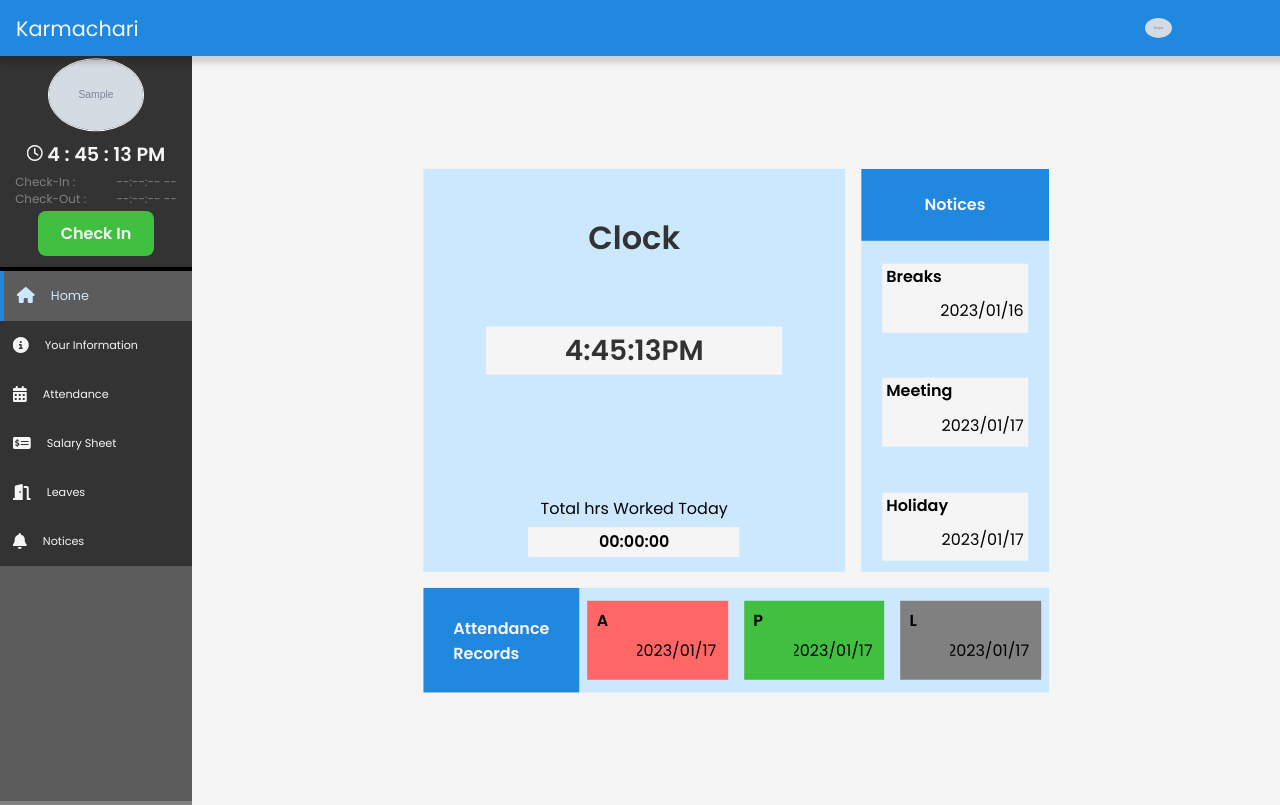
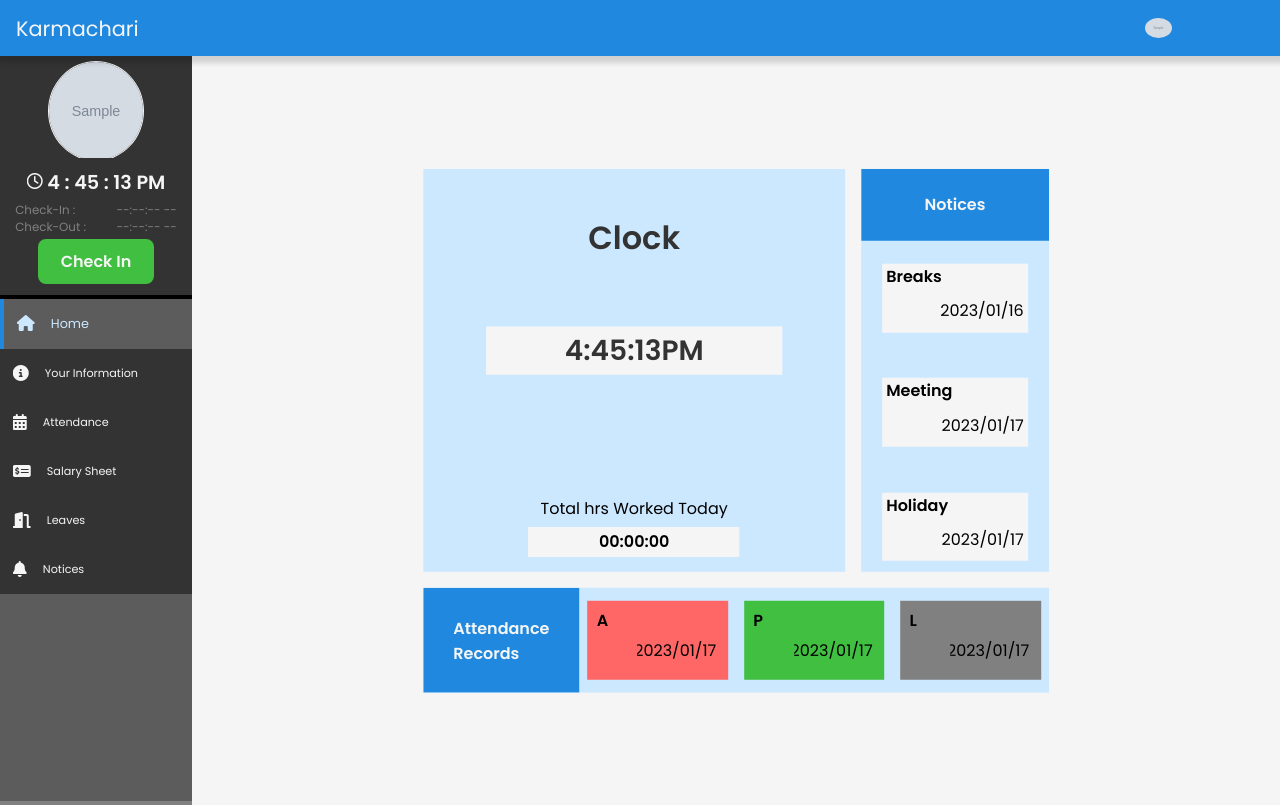
Before and after one commit to Rayal-Khatri/Karmachari-BackEnd, a Django app: template Karmachari_App/templates/home.html in a window 1280 px wide. Run offline with Django 4.2, Linux system fonts and the light colour scheme; the template is opened without the code that fills it: most values are stand-ins (such as "Sample title", 1, 10 or a date in 2020); grey boxes marked "Sample" are stand-in pictures; some libraries are stand-ins or nearby versions.

Commit message:
Test Push

```diff
--- a/Karmachari_App/static/assets/css/Nav_Sidebar.css
+++ b/Karmachari_App/static/assets/css/Nav_Sidebar.css
@@ -104,6 +104,7 @@ li {
 /* ================Side_Bar=========== */
 .clock_section .avatar {
     width: 50%;
+    height: 100PX;
     border-radius: 50%;
     border: .6px solid var(--text-light-color);
 }
--- a/Karmachari_App/templates/Nav_Sidebar.html
+++ b/Karmachari_App/templates/Nav_Sidebar.html
@@ -37,7 +37,9 @@
 
     <div class="side_bar">
         <div class="container clock_section">
-            <img src="{{profile.profileimg.url}}" alt="" class="avatar">
+            <div class="img-wrap">
+                <img src="{{profile.profileimg.url}}" alt="" class="avatar">
+            </div>
             <div class="side-clock" id="clock">
                 <i class="far fa-clock clock-icon"></i>
                 <span id="hrs">00</span> : <span id="min">00</span> : <span id="sec">00</span>
```
